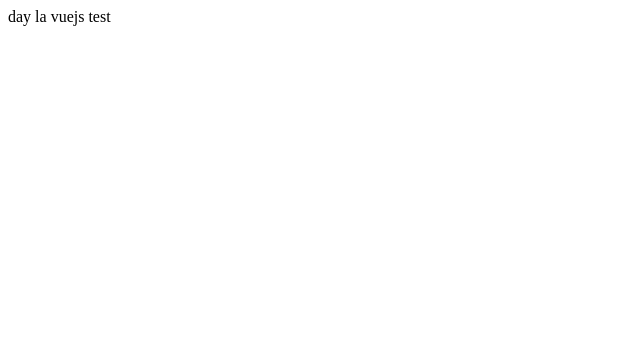
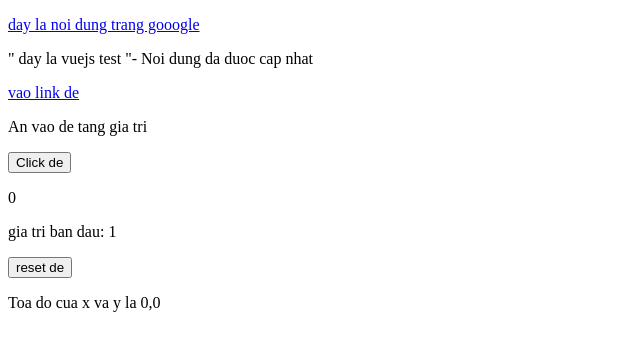
Before and after one commit to tuananhpta19/vuejs, a plain HTML site: page bài 1: nhúng link vuejs local/index.html in a window 1280 px wide. Shown: the whole page, without its empty margins (0-640 px from the left). Drawn offline with Linux system fonts and the light colour scheme.

Commit message:
add on-vuejs

```diff
--- a/bài 1: nhúng link vuejs local/index.html
+++ b/bài 1: nhúng link vuejs local/index.html
@@ -8,20 +8,59 @@
 </head>
 <body>
     <div class="obj">
-        {{sayHello()}}
+        <div v-on:mouseover="tinhToaDo">
+            <!-- v-html: để nhúng 1 đoạn html từ vuejs vào html -->
+            <p v-html='testHTML'></p>
+            <!-- v-once: khi sử dụng 1 data trong vuejs và thay đổi giá trị đấy thì sử dụng thêm thuộc tính
+            v-once thì phần tử ban đầu k bị thay đổi dù ta có gán lại giá trị của biến đấy ở đâu đi chăng nữa
+            -->
+            <p v-once>" {{noidung}} "- {{sayHello()}}</p>
+            <!-- v-bind: định nghĩa lại thuộc tính của html, nhúng giá trị từ vuejs vào thuộc tính của html -->
+            <a v-bind:href="link">vao link de</a>
+
+            <p>An vao de tang gia tri</p>
+            <button v-on:click="dem+=1">Click de</button>
+            <p>{{dem}}</p>
+            <p v-once>gia tri ban dau: {{dem+1}}</p>
+            <button v-on:click="dem=0">reset de</button>
+            <p>Toa do cua x va y la {{x}},{{y}}</p>
+        </div>
     </div>
 </body>
 <script>
-    new Vue({
+  var test=  new Vue({
         el:".obj",
         data:{
-            noidung:"day la vuejs test"
+            noidung:"day la vuejs test",
+            link: "https://facebook.com/tuananh.pta19",
+            testHTML:"<a href='https://google.com'>day la noi dung trang gooogle</a>",
+            dem: 0,
+            x:0,
+            y:0
         },
         methods:{
             sayHello: function(){
+                this.noidung= "Noi dung da duoc cap nhat"
                 return this.noidung
+            },
+            tangGiaTri: function(){
+                this.dem++
+            },
+            resetGiaTri:function(){
+                this.dem=0;
+            },
+            tinhToaDo:function(event){
+                this.x=event.clientX;
+                this.y=event.clientY;
             }
         }
     })
+
+
+
+
+
+
+
 </script>
 </html>
--- /dev/null
+++ b/index.js
@@ -0,0 +1,3 @@
+setTimeout(function(a,b){
+    console.log(0+a+b)
+},0,3,7)
```
